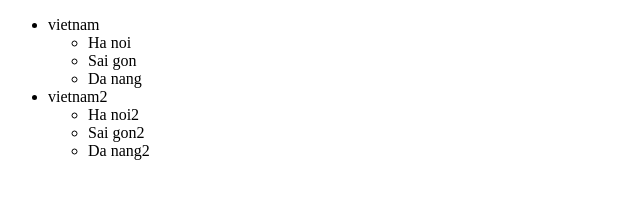
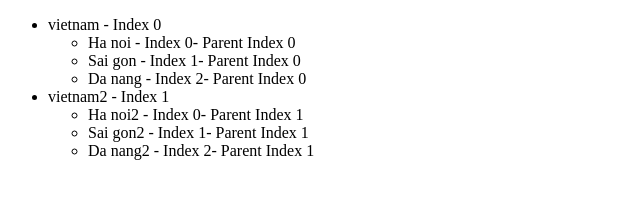
Before and after one commit to khnguyendinh/demo_angularJS, a website: page app/learnAngularJs/directive/nestedRepeat.html in a window 1280 px wide. Shown: the whole page, without its empty margins (0-640 px from the left). Drawn offline with nearby package versions, Linux system fonts and the light colour scheme.

Commit message:
nestedrepeat edit fix loi

```diff
--- a/app/learnAngularJs/directive/nestedRepeat.html
+++ b/app/learnAngularJs/directive/nestedRepeat.html
@@ -9,11 +9,12 @@
 <body ng-app="app">
 <div ng-controller="nestedRepeatController">
     <ul>
-        <li ng-repeat="counntry in countries">
-            {{counntry.name}}
+        <li ng-repeat="counntry in countries" ng-init="parentIndex=$index" >
+            {{counntry.name}} - Index {{$index}}
              <ul>
                 <li ng-repeat="city in counntry.cities">
-                    {{city.name}}
+                    {{city.name}} - Index {{$index}}- Parent Index {{parentIndex}}
+                    <!--{{$parent.$index}}-->
                 </li>
             </ul>
         </li>
```
